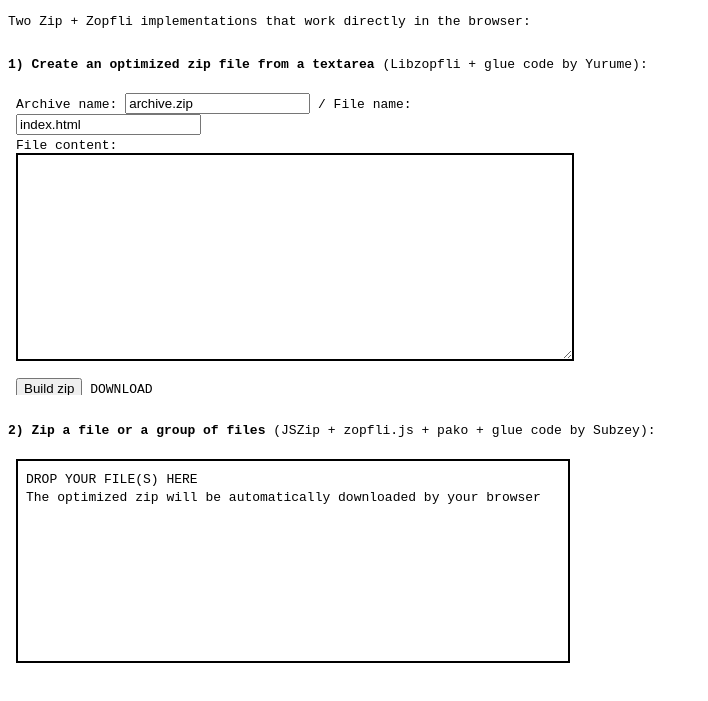
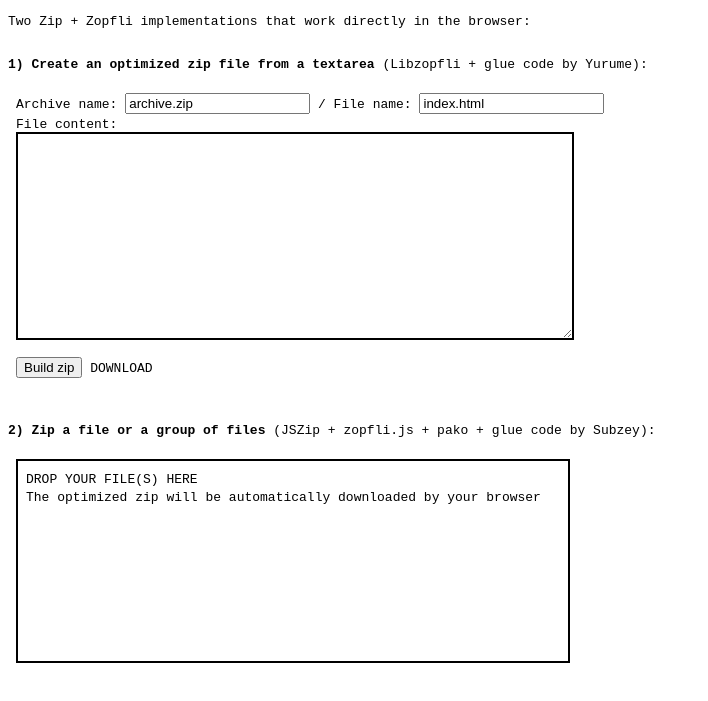
Before and after one commit to xem/zipzop, a plain HTML site: page index.html in a window 1280 px wide. Shown: the part 41-742 px from the top of the page, without its empty margins (0-708 px from the left). Drawn offline with Linux system fonts and the light colour scheme; a script that the page names is missing; files whose address does not match are found by name.

Commit message:
Update index.html

```diff
--- a/index.html
+++ b/index.html
@@ -5,7 +5,7 @@
 <br>
 <p><b>1) Create an optimized zip file from a textarea</b> (Libzopfli + glue code by Yurume):
 
-<p><iframe src="libzopfli" width=600 height=310></iframe>
+<p><iframe src="libzopfli" width=650 height=310></iframe>
 <br>
 <br>
 
```
